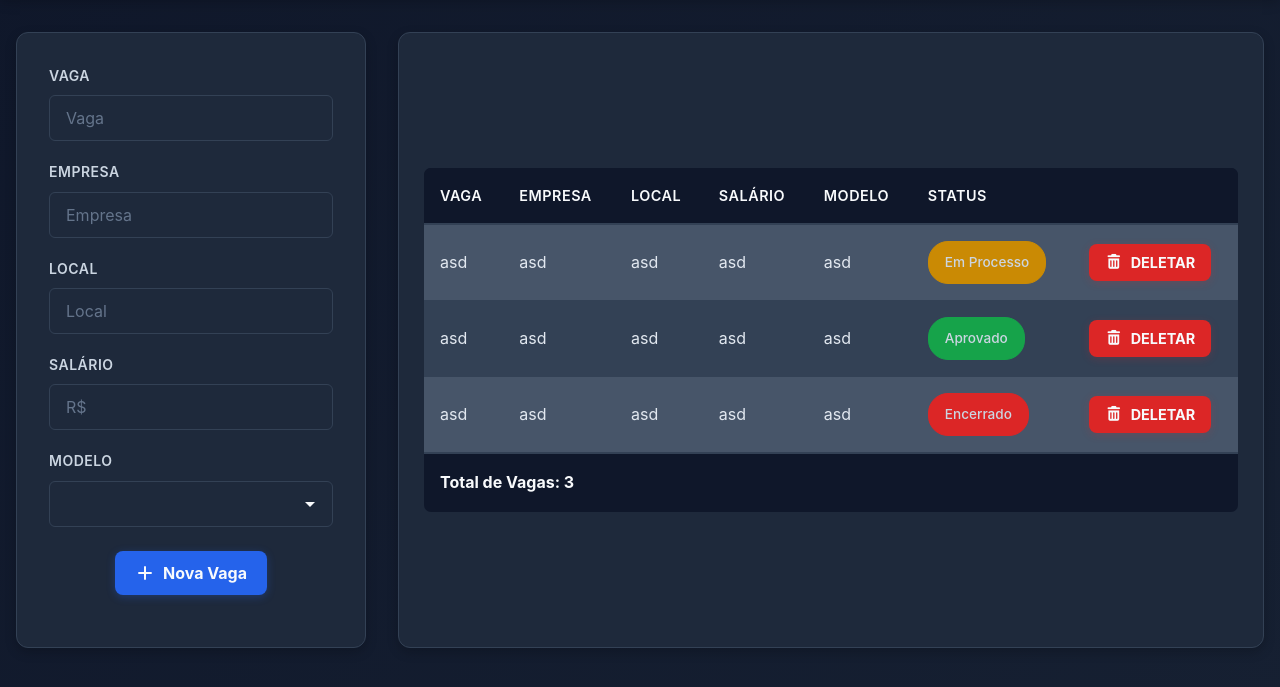
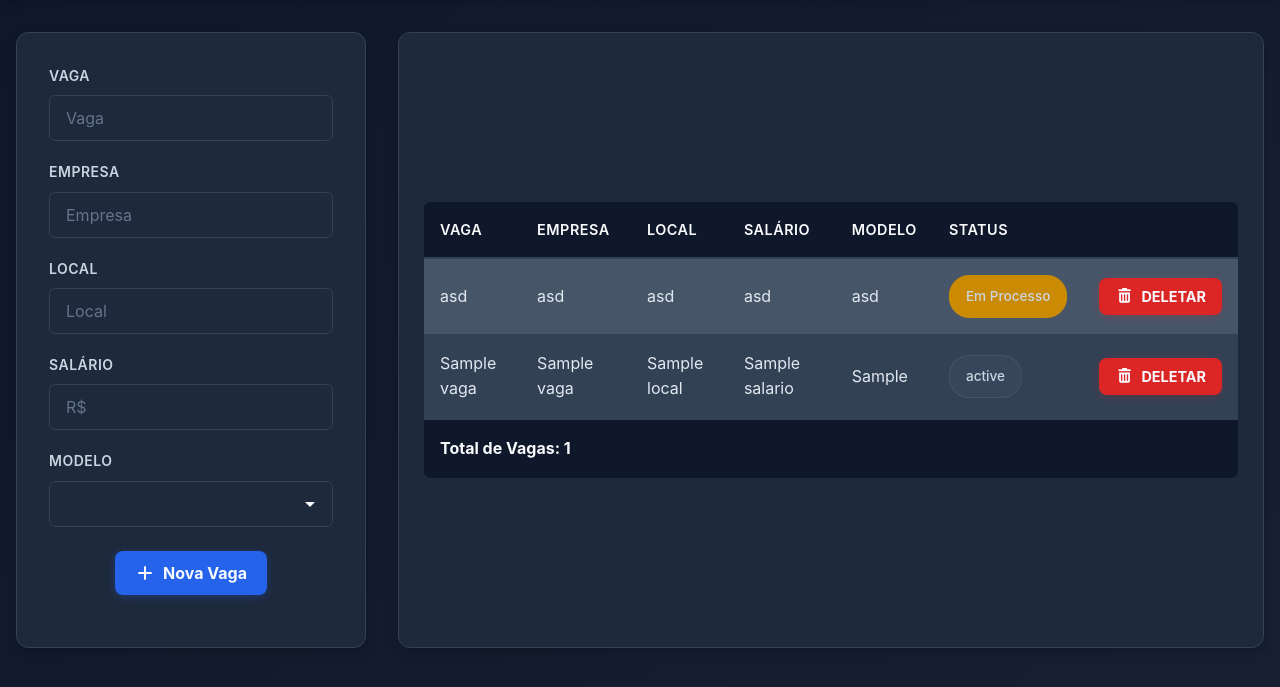
Before and after one commit to EnzoSanchez23/VagasTrack, a FastAPI app: template app/templates/index.html in a window 1280 px wide. Shown: the part 70-757 px from the top of the page. Run offline with FastAPI, Linux system fonts and the light colour scheme; the template is opened without the code that fills it: most values are stand-ins (such as "Sample title", 1, 10 or a date in 2020); some libraries are stand-ins or nearby versions.

Commit message:
Mostrando na tabela as vagas criadas

```diff
--- a/app/templates/index.html
+++ b/app/templates/index.html
@@ -85,30 +85,35 @@
                                     <td><button class="btn-delete"><i class="fa-solid fa-trash-can"></i> <b>DELETAR</b></button></td>
                                 </tr>
 
-                                <tr>
-                                    <td>asd</td>
-                                    <td>asd</td>
-                                    <td>asd</td>
-                                    <td>asd</td>
-                                    <td>asd</td>
-                                    <td><div class="texto-status">Aprovado</div></td>
-                                    <td><button class="btn-delete"><i class="fa-solid fa-trash-can"></i> <b>DELETAR</b></button></td>
-                                </tr>
+                                {% if vagas %}
+                                    {% for vaga in vagas %}
+                                        <tr>
+                                            <td>{{ vaga.nome_vaga }}</td>
+                                            <td>{{ vaga.nome_empresa }}</td>
+                                            <td>{{ vaga.local }}</td>
+                                            <td>{{ vaga.salario }}</td>
+                                            <td>{{ vaga.modelo_vaga }}</td>
+                                            <td>
+                                                <div class="texto-status">
+                                                    {{ vaga.status_vaga }}
+                                                </div>
+                                            </td>
+                                            <td>
+                                                <form>
+                                                    <button class="btn-delete">
+                                                        <i class="fa-solid fa-trash-can"></i>
+                                                        <b>DELETAR</b>
+                                                    </button>
+                                                </form>
+                                            </td>
+                                        </tr>
+                                        {% endfor %}
+                                {%endif%}
+                            </tbody>
 
-                                <tr>
-                                    <td>asd</td>
-                                    <td>asd</td>
-                                    <td>asd</td>
-                                    <td>asd</td>
-                                    <td>asd</td>
-                                    <td><div class="texto-status">Encerrado</div></td>
-                                    <td><button class="btn-delete"><i class="fa-solid fa-trash-can"></i> <b>DELETAR</b></button></td>
-                                </tr>
-
-                            </tbody>
                             <tfoot>
                                 <tr>
-                                    <td colspan="7" id="texto-total-vagas"><strong>Total de Vagas: 3</strong></td>
+                                    <td colspan="7" id="texto-total-vagas"><strong>Total de Vagas: {{ vagas|length }}</strong></td>
                                 </tr>
                             </tfoot>
                         </table>
```
